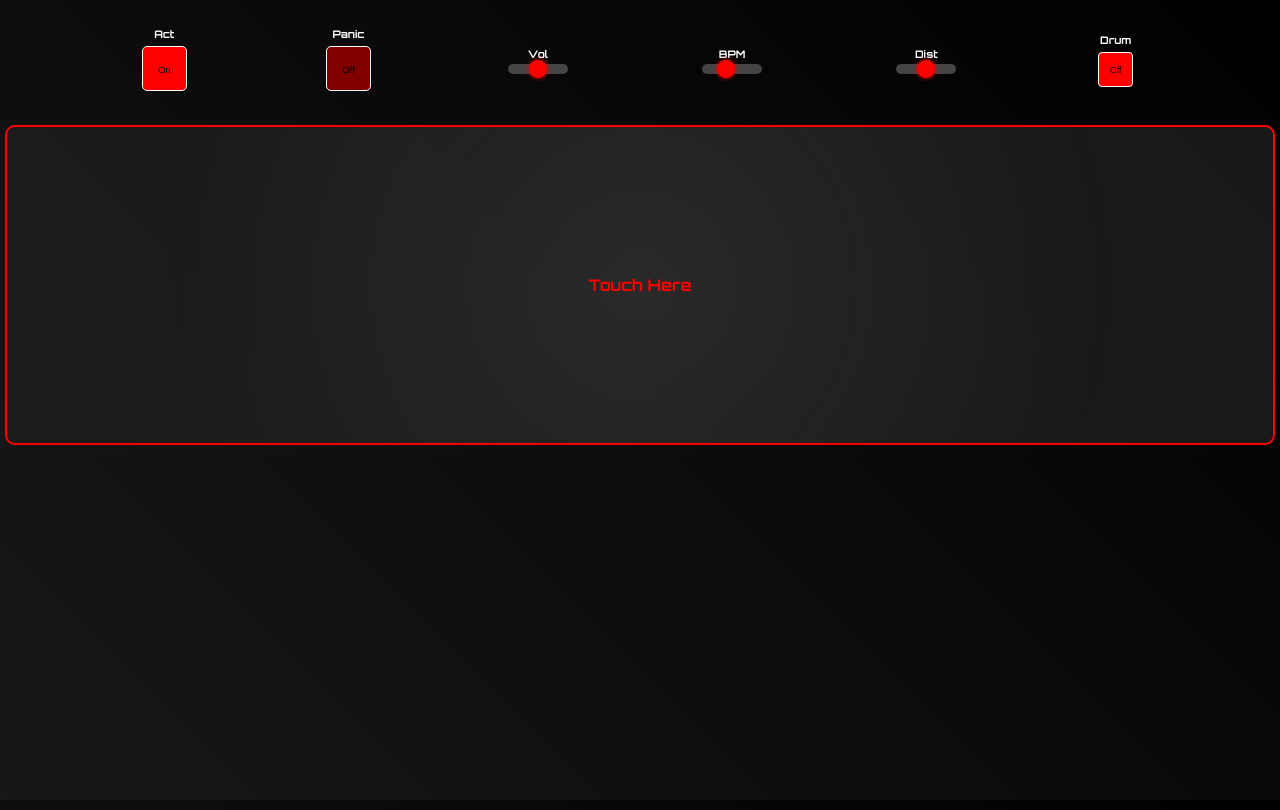
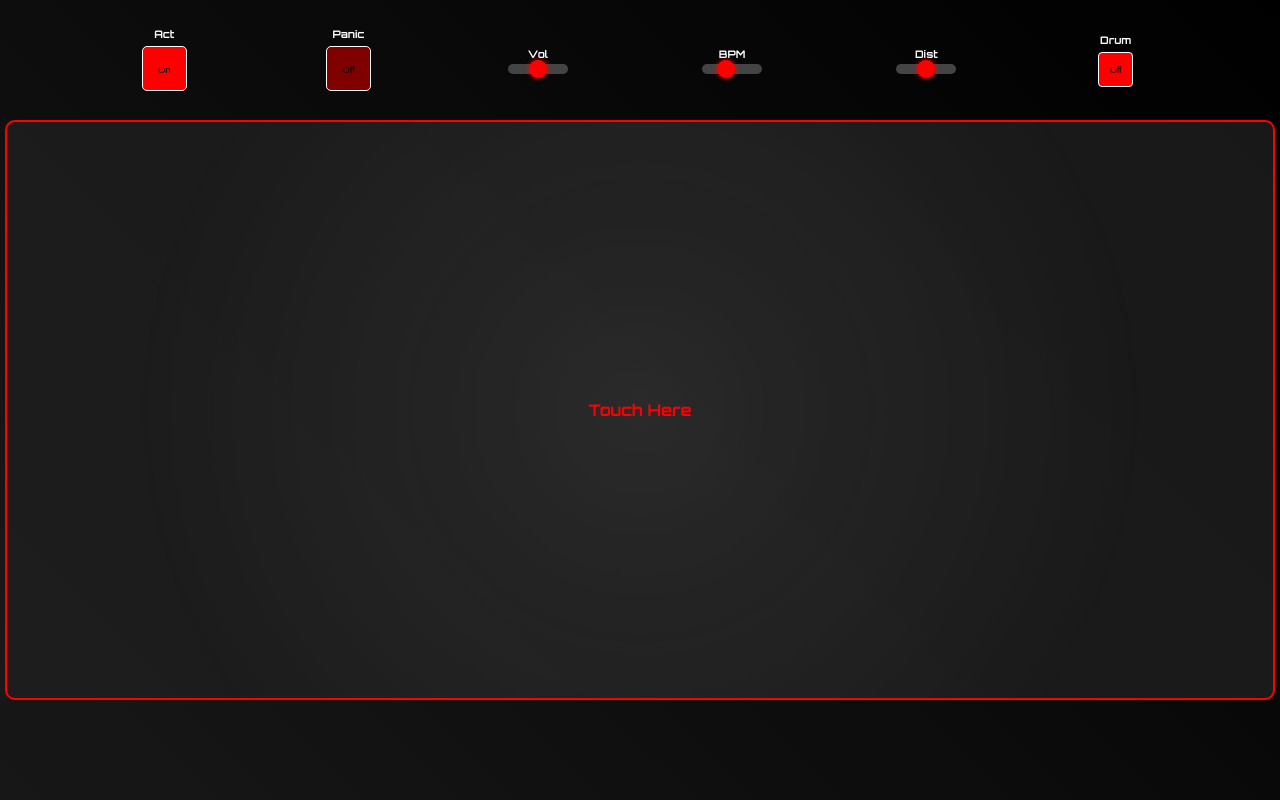
Before and after one commit to KAasman66/Theramino, a plain HTML site: page index.html in a window 1280 px wide. Drawn offline with Linux system fonts and the light colour scheme.

Commit message:
Update index.html

```diff
--- a/index.html
+++ b/index.html
@@ -14,31 +14,31 @@
     }
     * {
       box-sizing: border-box;
-      user-select: none;
       margin: 0;
       padding: 0;
+      user-select: none;
     }
     body {
       background: linear-gradient(45deg, var(--background-start), var(--background-end));
       font-family: 'Orbitron', sans-serif;
       color: #fff;
+      overflow: hidden;
+      position: relative;
       height: 100vh;
-      overflow: hidden;
     }
-    /* Container splits the screen into three parts */
-    #container {
-      display: flex;
-      flex-direction: column;
-      height: 100%;
-    }
-    /* Top controls row: 15% height */
+    /* Top controls row */
     #controlsContainer {
-      flex: 0 0 15%;
+      position: absolute;
+      top: 0;
+      left: 0;
+      right: 0;
+      height: 15vh;
       display: flex;
       align-items: center;
       justify-content: space-evenly;
-      background: rgba(0, 0, 0, 0.2);
+      background: rgba(0,0,0,0.2);
       padding: 5px;
+      z-index: 10;
     }
     .control-item {
       display: flex;
@@ -107,20 +107,23 @@
       cursor: pointer;
       box-shadow: 0 0 5px var(--main-color);
     }
-    /* Touch area takes up 40% of the screen height */
+    /* Touch area using absolute positioning for a larger field */
     #touchArea {
-      flex: 0 0 40%;
-      margin: 5px;
+      position: absolute;
+      top: 15vh;
+      left: 5px;
+      right: 5px;
+      bottom: 12.5vh; /* Reserve bottom area */
       border: 2px solid var(--main-color);
       border-radius: 10px;
       background: rgba(30, 30, 30, 0.8);
-      position: relative;
       display: flex;
       align-items: center;
       justify-content: center;
+      z-index: 5;
       overflow: hidden;
     }
-    /* Animated particle effect for touch area */
+    /* Particle effect on touch area */
     #touchArea::after {
       content: "";
       position: absolute;
@@ -129,6 +132,7 @@
       opacity: 0.5;
       animation: particleGlow 3s infinite;
       pointer-events: none;
+      z-index: 1;
     }
     @keyframes particleGlow {
       0% { transform: scale(1); opacity: 0.6; }
@@ -142,15 +146,17 @@
       position: relative;
       z-index: 2;
     }
-    /* Reserved bottom area: 45% height (for extra controls if needed) */
+    /* Reserved bottom area */
     #reserved {
-      flex: 0 0 45%;
-      display: flex;
-      align-items: center;
-      justify-content: center;
+      position: absolute;
+      left: 0;
+      right: 0;
+      bottom: 0;
+      height: 12.5vh;
       background: rgba(0,0,0,0.1);
+      z-index: 10;
     }
-    /* Per-finger chug buttons inside the touch area */
+    /* Chug button style */
     .chug-button {
       position: absolute;
       width: 40px;
@@ -174,7 +180,6 @@
   </style>
 </head>
 <body>
-  <div id="container">
   <!-- Top controls -->
   <div id="controlsContainer">
     <div class="control-item">
@@ -206,9 +211,8 @@
   <div id="touchArea">
     <div id="touchHint">Touch Here</div>
   </div>
-    <!-- Reserved bottom (extra control area if needed) -->
+  <!-- Reserved bottom area -->
   <div id="reserved"></div>
-  </div>
 
   <script>
     let audioCtx = null;
@@ -223,10 +227,12 @@
       const minFreq = 82.41, maxFreq = 293.66;
       return minFreq + (maxFreq - minFreq) * (1 - y / areaHeight);
     }
+
     // Map horizontal position (relative to touch area) -> pan
     function mapXToPan(x, areaWidth) {
       return (x / areaWidth) * 2 - 1;
     }
+
     function getChugInterval(mode) {
       const bpm = parseFloat(document.getElementById('tempoSlider').value);
       const quarter = 60 / bpm;
@@ -234,11 +240,13 @@
       if (mode === 2) return quarter / 4;  // 16th
       return 0; // continuous
     }
+
     function updateAllChugTimers() {
       for (let key in activeOscillators) {
         updateChugEffect(activeOscillators[key]);
       }
     }
+
     function updateChugEffect(oscObj) {
       if (oscObj.chugTimer) clearInterval(oscObj.chugTimer);
       if (oscObj.chugMode === 0) {
@@ -248,6 +256,7 @@
       }
       updateChugButtonLabel(oscObj);
     }
+
     function startChug(oscObj) {
       const intervalSec = getChugInterval(oscObj.chugMode);
       if (!intervalSec) return;
@@ -261,12 +270,14 @@
       chugPulse();
       oscObj.chugTimer = setInterval(chugPulse, intervalMs);
     }
+
     function updateChugButtonLabel(oscObj) {
       if (!oscObj.chugButton) return;
       if (oscObj.chugMode === 0) oscObj.chugButton.textContent = "Cont";
       else if (oscObj.chugMode === 1) oscObj.chugButton.textContent = "8th";
       else if (oscObj.chugMode === 2) oscObj.chugButton.textContent = "16th";
     }
+
     function playKick() {
       const kickOsc = audioCtx.createOscillator();
       const kickGain = audioCtx.createGain();
@@ -280,6 +291,7 @@
       kickOsc.start(audioCtx.currentTime);
       kickOsc.stop(audioCtx.currentTime + 0.2);
     }
+
     function updateDrumLoop() {
       if (!drumLoopEnabled) return;
       if (drumLoopInterval) clearInterval(drumLoopInterval);
@@ -293,12 +305,14 @@
         setTimeout(playKick, quarterMs / 2);
       }, quarterMs);
     }
+
     function stopDrumLoop() {
       if (drumLoopInterval) {
         clearInterval(drumLoopInterval);
         drumLoopInterval = null;
       }
     }
+
     function initializeAudio() {
       if (audioCtx) return;
       audioCtx = new (window.AudioContext || window.webkitAudioContext)();
@@ -306,7 +320,6 @@
       masterGain.gain.value = parseFloat(document.getElementById('volumeSlider').value);
       distortionNode = audioCtx.createWaveShaper();
       updateDistortionCurve();
-      // Simple chain: masterGain -> distortionNode -> destination
       masterGain.connect(distortionNode);
       distortionNode.connect(audioCtx.destination);
 
@@ -323,12 +336,14 @@
         if (hint) hint.style.display = 'none';
       }, { once: true });
     }
+
     function updateDistortionCurve() {
       if (!distortionNode) return;
       const amount = parseFloat(document.getElementById('distortionSlider').value);
       distortionNode.curve = makeDistortionCurve(amount);
       distortionNode.oversample = '4x';
     }
+
     function makeDistortionCurve(amount) {
       const n_samples = 44100;
       const curve = new Float32Array(n_samples);
@@ -339,6 +354,7 @@
       }
       return curve;
     }
+
     function startOscillator(touch) {
       if (!audioCtx) return;
       if (Object.keys(activeOscillators).length >= 3) return;
@@ -360,7 +376,8 @@
       chugGain.connect(panner);
       panner.connect(masterGain);
       osc.start();
-      // Create enlarged chug button
+
+      // Create chug button for this finger
       const chugButton = document.createElement('div');
       chugButton.className = 'chug-button';
       let chugMode = 0; // 0: continuous, 1: 8th, 2: 16th
@@ -372,15 +389,18 @@
       chugButton.style.left = btnX + 'px';
       chugButton.style.top = btnY + 'px';
       document.getElementById('touchArea').appendChild(chugButton);
+
       chugButton.addEventListener('click', () => {
         chugMode = (chugMode + 1) % 3;
         oscObj.chugMode = chugMode;
         updateChugEffect(oscObj);
       });
+
       const oscObj = { osc, gainNode, chugGain, panner, chugButton, chugMode, chugTimer: null };
       activeOscillators[touch.identifier] = oscObj;
       updateChugEffect(oscObj);
     }
+
     function updateOscillator(touch) {
       const oscObj = activeOscillators[touch.identifier];
       if (!oscObj) return;
@@ -397,6 +417,7 @@
       oscObj.chugButton.style.left = btnX + 'px';
       oscObj.chugButton.style.top = btnY + 'px';
     }
+
     function stopOscillator(touch) {
       const oscObj = activeOscillators[touch.identifier];
       if (!oscObj) return;
@@ -407,6 +428,7 @@
       }
       delete activeOscillators[touch.identifier];
     }
+
     const touchArea = document.getElementById('touchArea');
     touchArea.addEventListener('touchstart', (e) => {
       e.preventDefault();
@@ -425,6 +447,7 @@
       e.preventDefault();
       for (const t of e.changedTouches) stopOscillator(t);
     });
+
     document.getElementById('activateBtn').addEventListener('click', () => {
       initializeAudio();
     });
```
Lines whose indentation alone changed are shown as unchanged.
